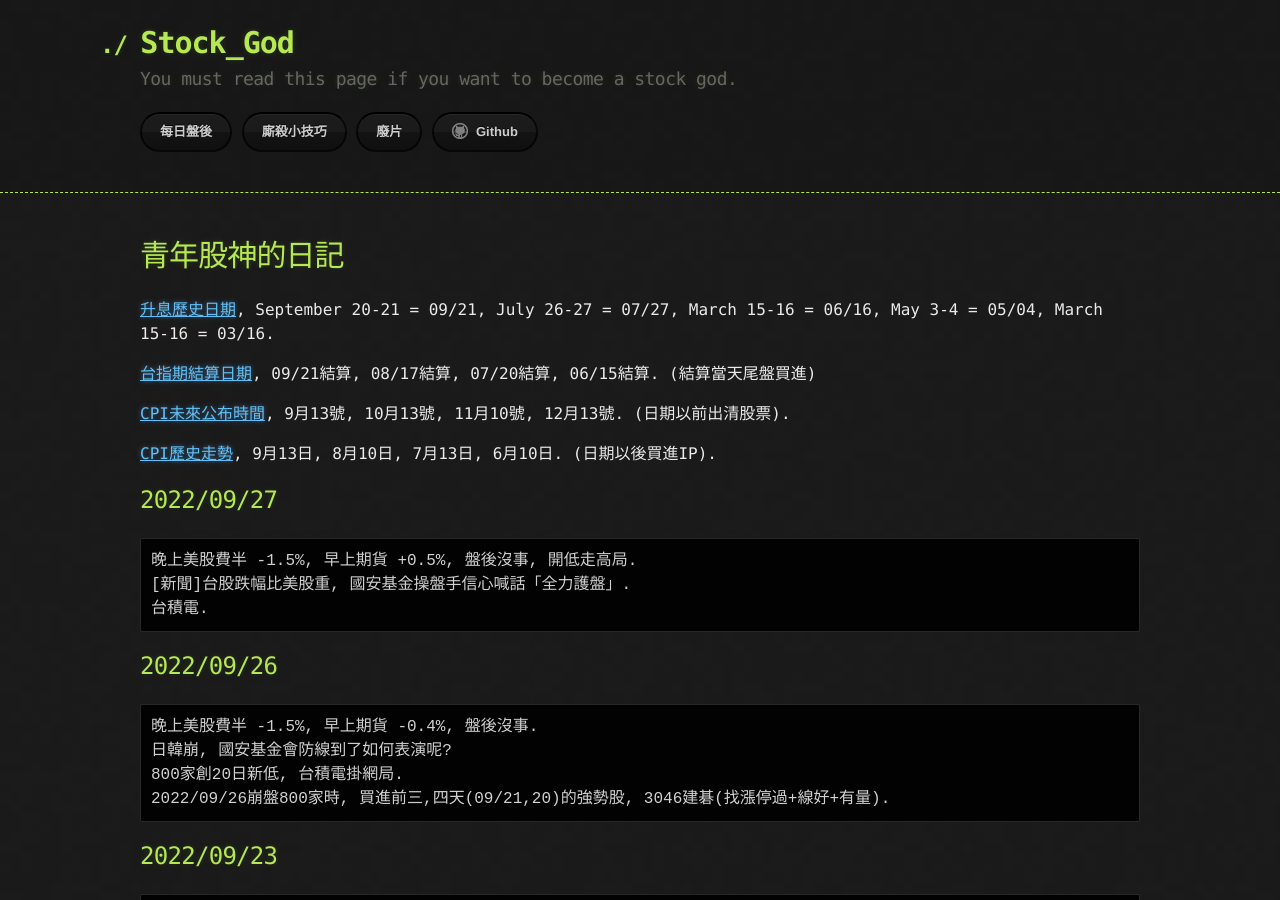
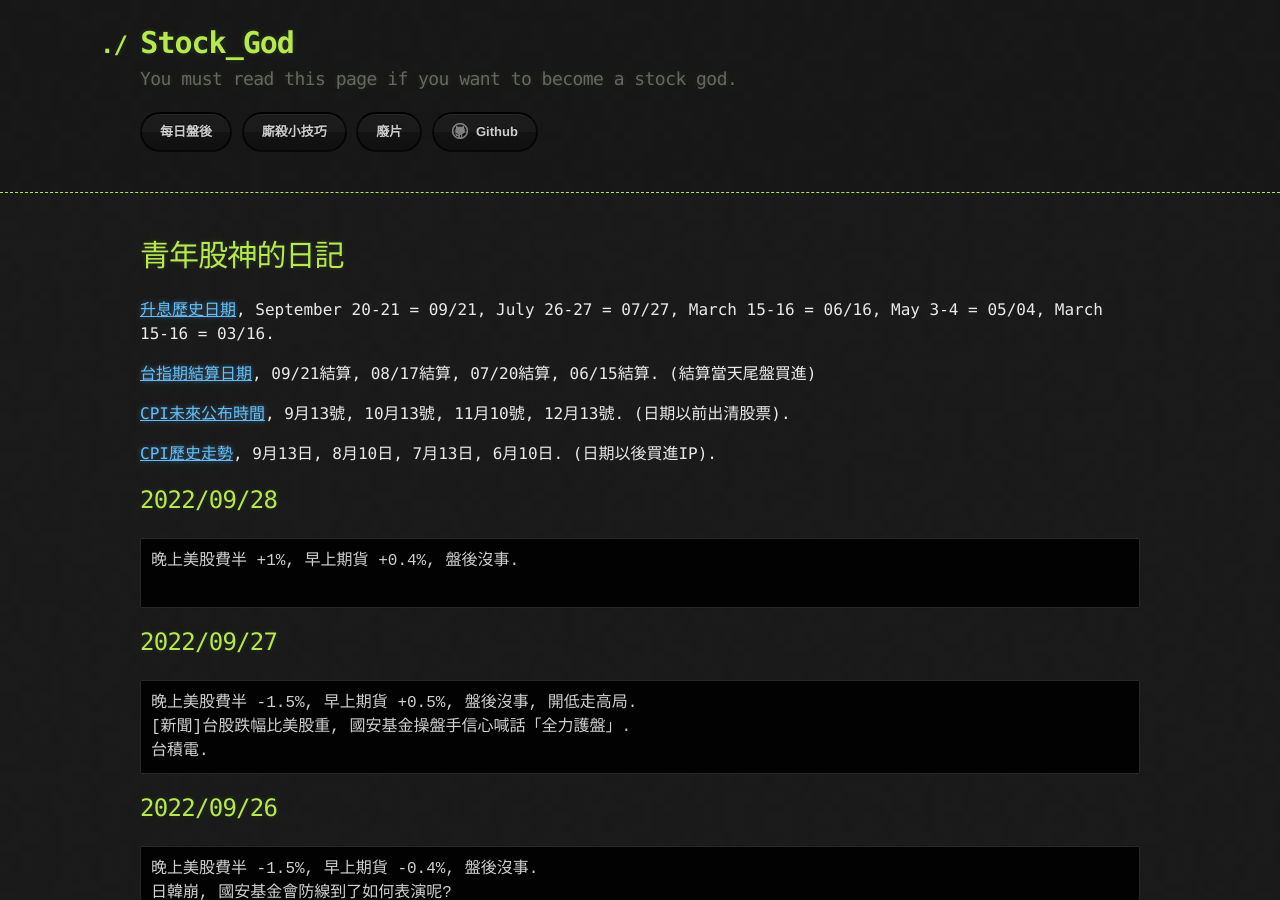
Before and after one commit to lepg5487/Stock_God, a Jekyll site: the page built from index.md, in a window 1280 px wide and 900 px high. Built offline with Jekyll 4.4.1, drawn with Linux system fonts in a browser that asks for light colours; our own code applies the rules of GitHub Pages for plain Markdown files.

Commit message:
Update index.md

````diff
--- a/index.md
+++ b/index.md
@@ -11,6 +11,12 @@ layout: testlayouts
 [CPI未來公布時間](https://chihyun.tw/cpi-release-date/), 9月13號, 10月13號, 11月10號, 12月13號. (日期以前出清股票).
 
 [CPI歷史走勢](https://hk.investing.com/economic-calendar/cpi-733), 9月13日, 8月10日, 7月13日, 6月10日. (日期以後買進IP).
+
+## 2022/09/28
+```
+晚上美股費半 +1%, 早上期貨 +0.4%, 盤後沒事.
+
+```
 
 ## 2022/09/27
 ```
````
